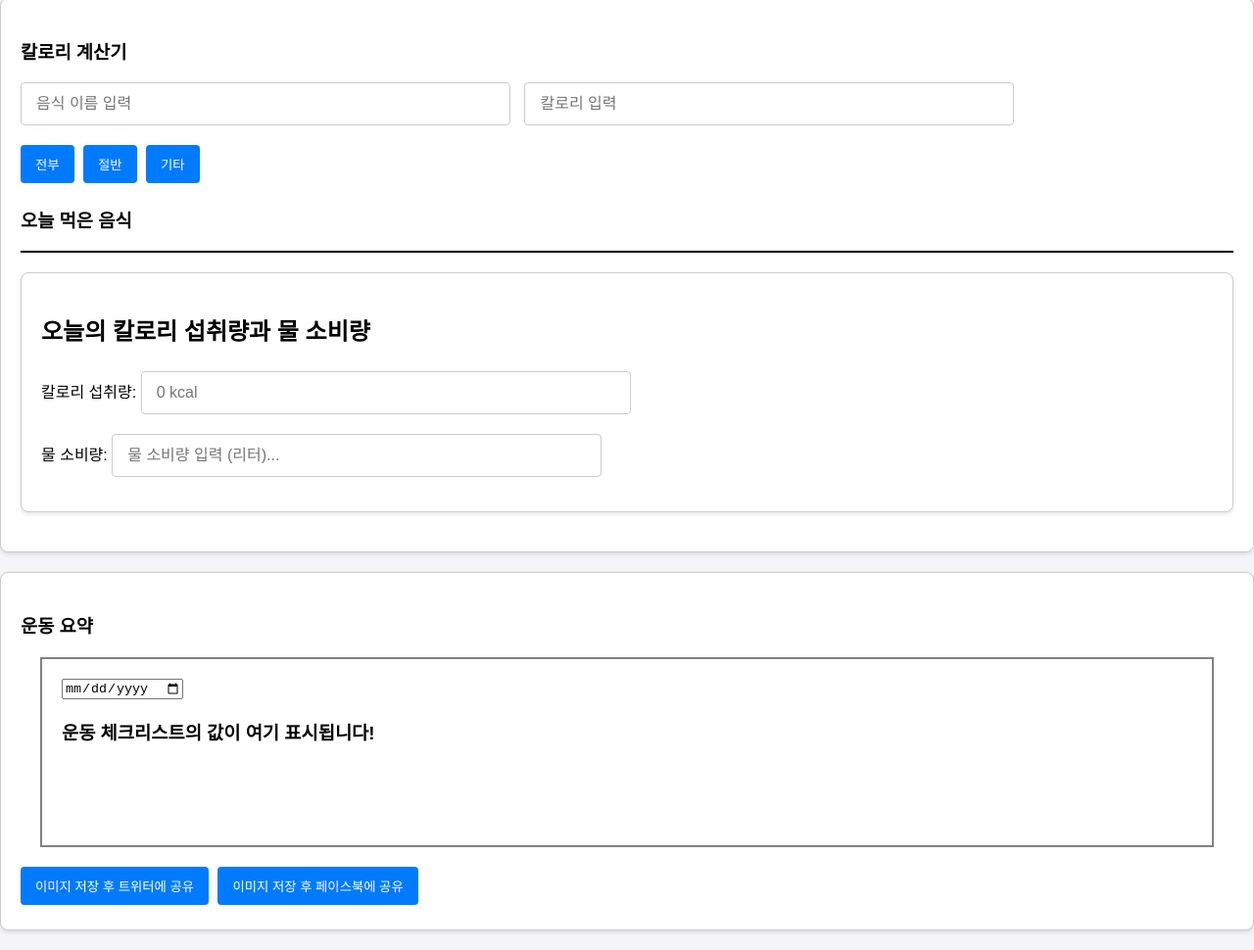
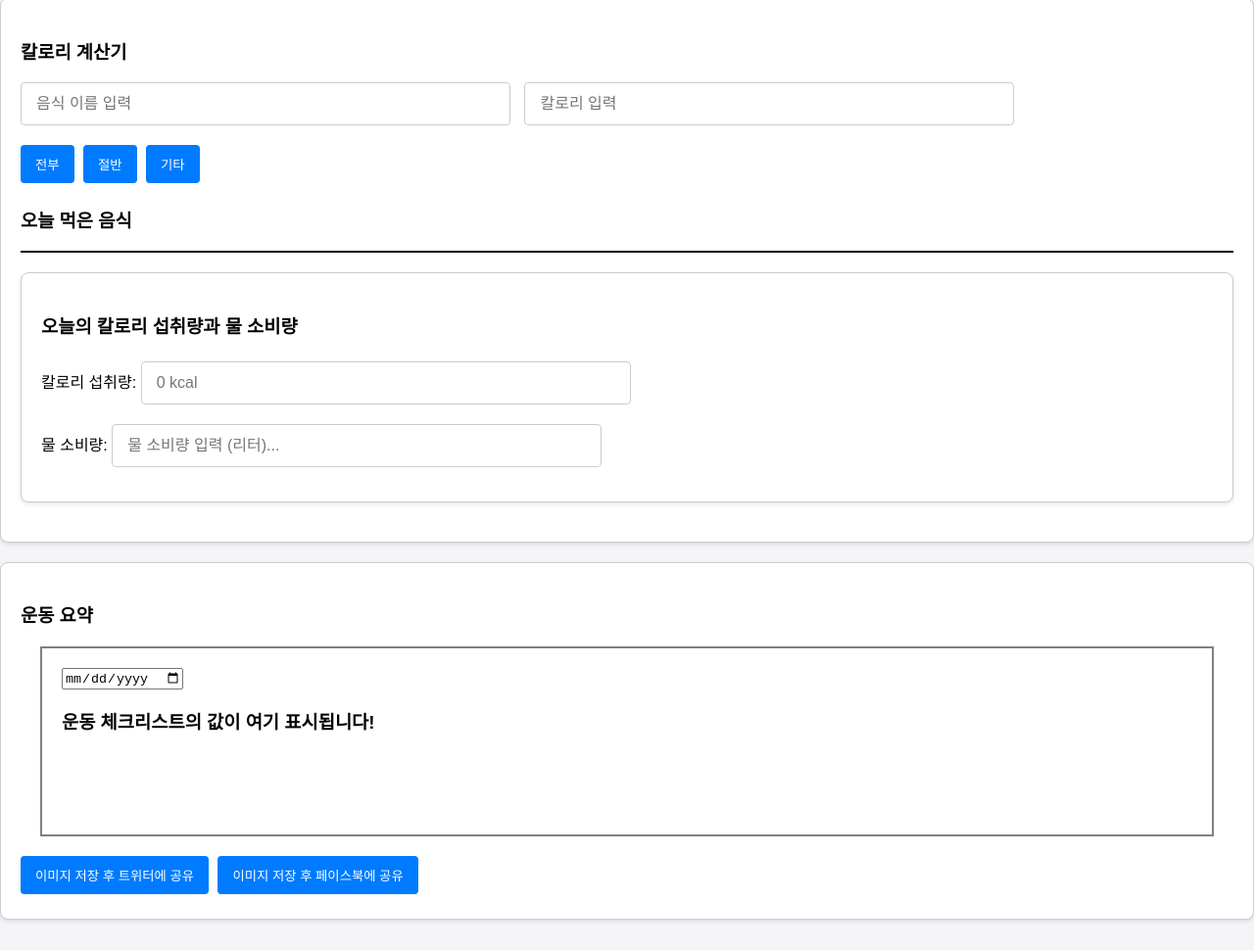
Before and after one commit to Yudeenim/SE_Web, a plain HTML site: page index.html in a window 1280 px wide. Shown: the part 1116-2086 px from the top of the page at 98% size. Drawn offline with Linux system fonts and the light colour scheme.

Commit message:
Add files via upload

```diff
--- a/index.html
+++ b/index.html
@@ -112,7 +112,7 @@
 
         <!-- 칼로리/물 소비량 -->
         <div class="container">
-            <h2>오늘의 칼로리 섭취량과 물 소비량</h2>
+            <h3>오늘의 칼로리 섭취량과 물 소비량</h3>
             <div id="checklist">
             <div id="caloriesContainer">
                 <label for="caloriesInput">칼로리 섭취량:</label>
```
